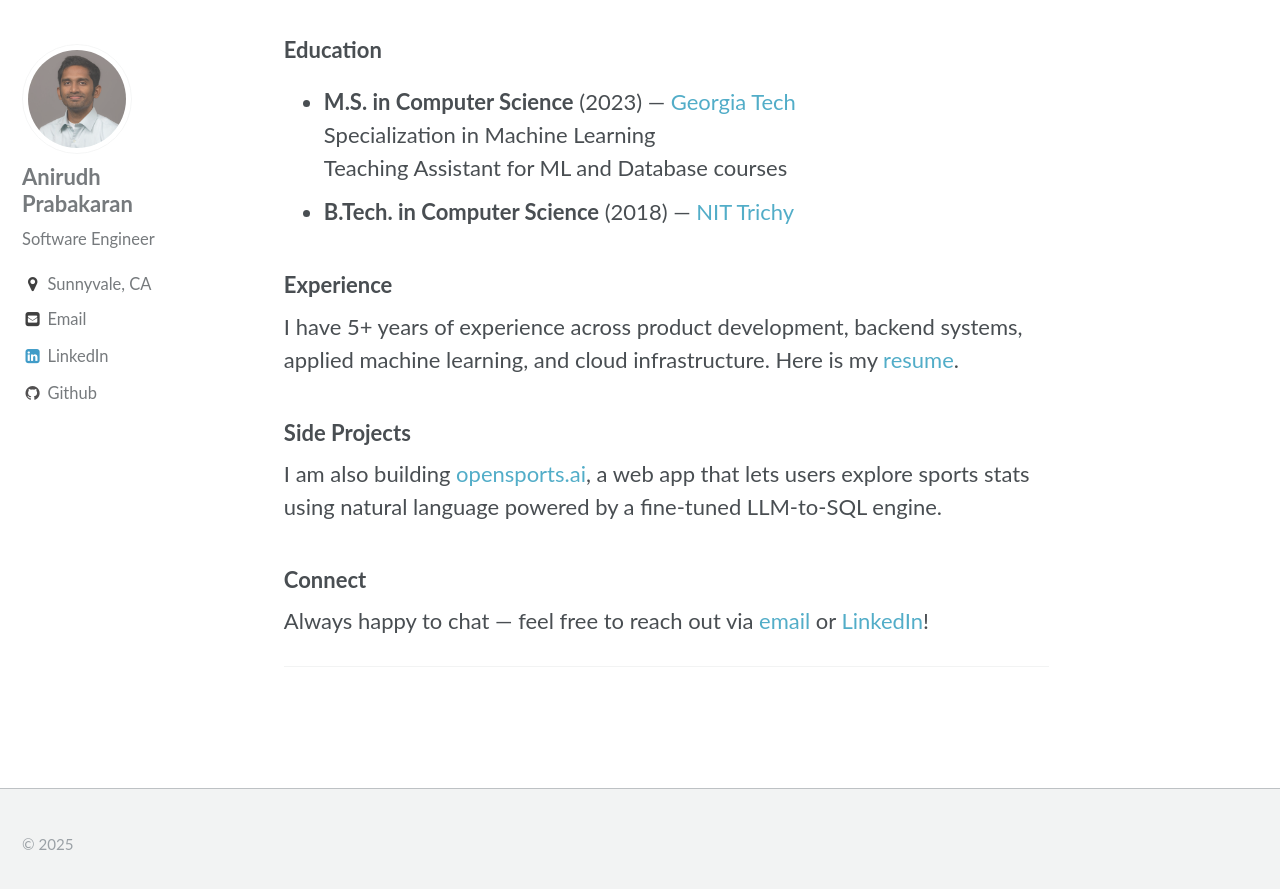
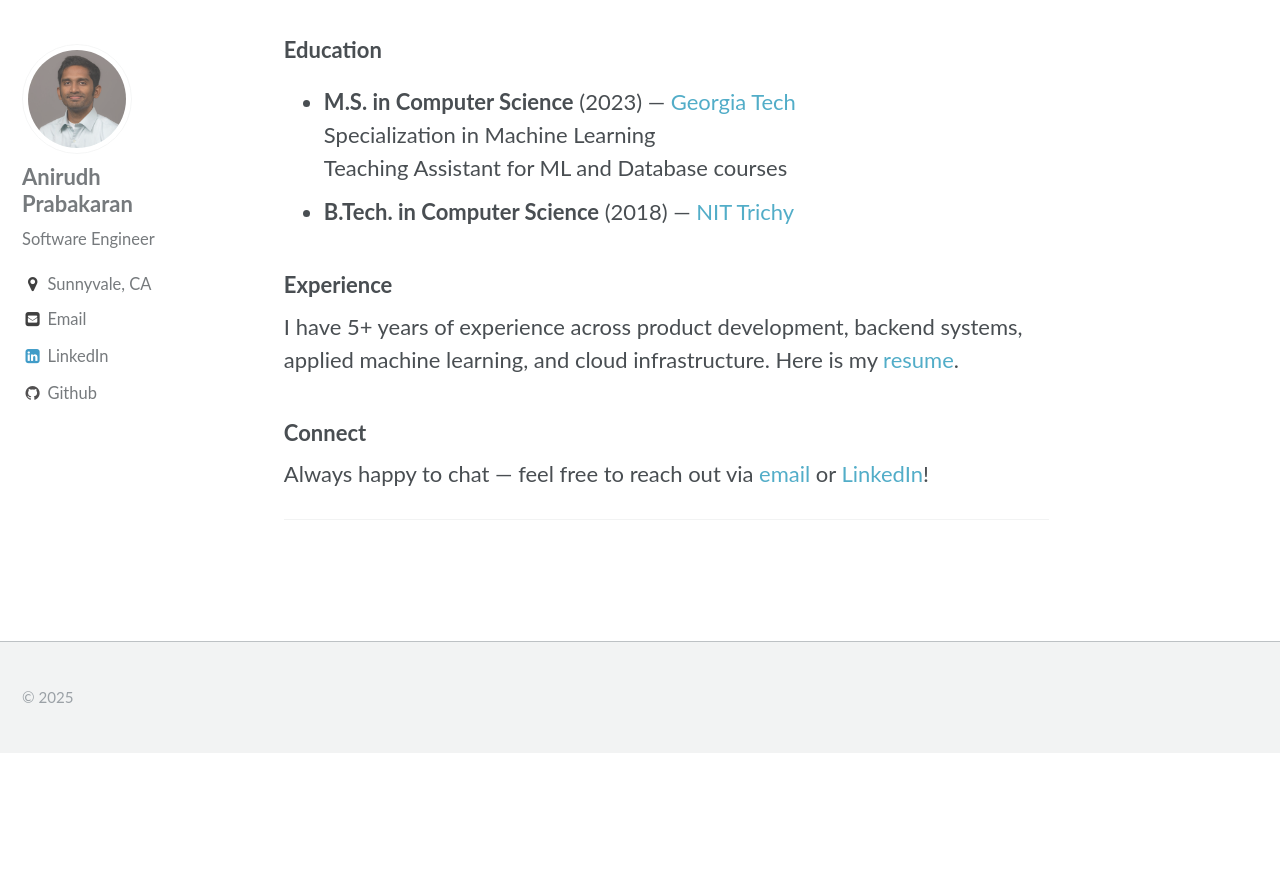
Before and after one commit to Anirudh58/Anirudh58.github.io, a Jekyll site: the page built from _pages/home.md, in a window 1280 px wide and 900 px high, scrolled down 553 px. Shown: the top 889 px of the window. Built offline with Jekyll 4.4.1, drawn with Linux system fonts in a browser that asks for light colours; after the commit the page ends 1306 px from its top, so only the background shows below that.

Commit message:
home update

```diff
--- a/_pages/home.md
+++ b/_pages/home.md
@@ -25,8 +25,8 @@ I'm a backend **Software Engineer** at [Instagram](https://instagram.com){:targe
 ### Experience
 I have 5+ years of experience across product development, backend systems, applied machine learning, and cloud infrastructure. Here is my [resume](/resume).
 
-### Side Projects
-I am also building [opensports.ai](https://opensports.ai){:target="_blank"}, a web app that lets users explore sports stats using natural language powered by a fine-tuned LLM-to-SQL engine.
+<!-- ### Side Projects
+I am also building [opensports.ai](https://opensports.ai){:target="_blank"}, a web app that lets users explore sports stats using natural language powered by a fine-tuned LLM-to-SQL engine. -->
 
 ### Connect
 Always happy to chat — feel free to reach out via [email](mailto:anipeas@gmail.com) or [LinkedIn](https://www.linkedin.com/in/anirudh-prabakaran/){:target="_blank"}!
```
